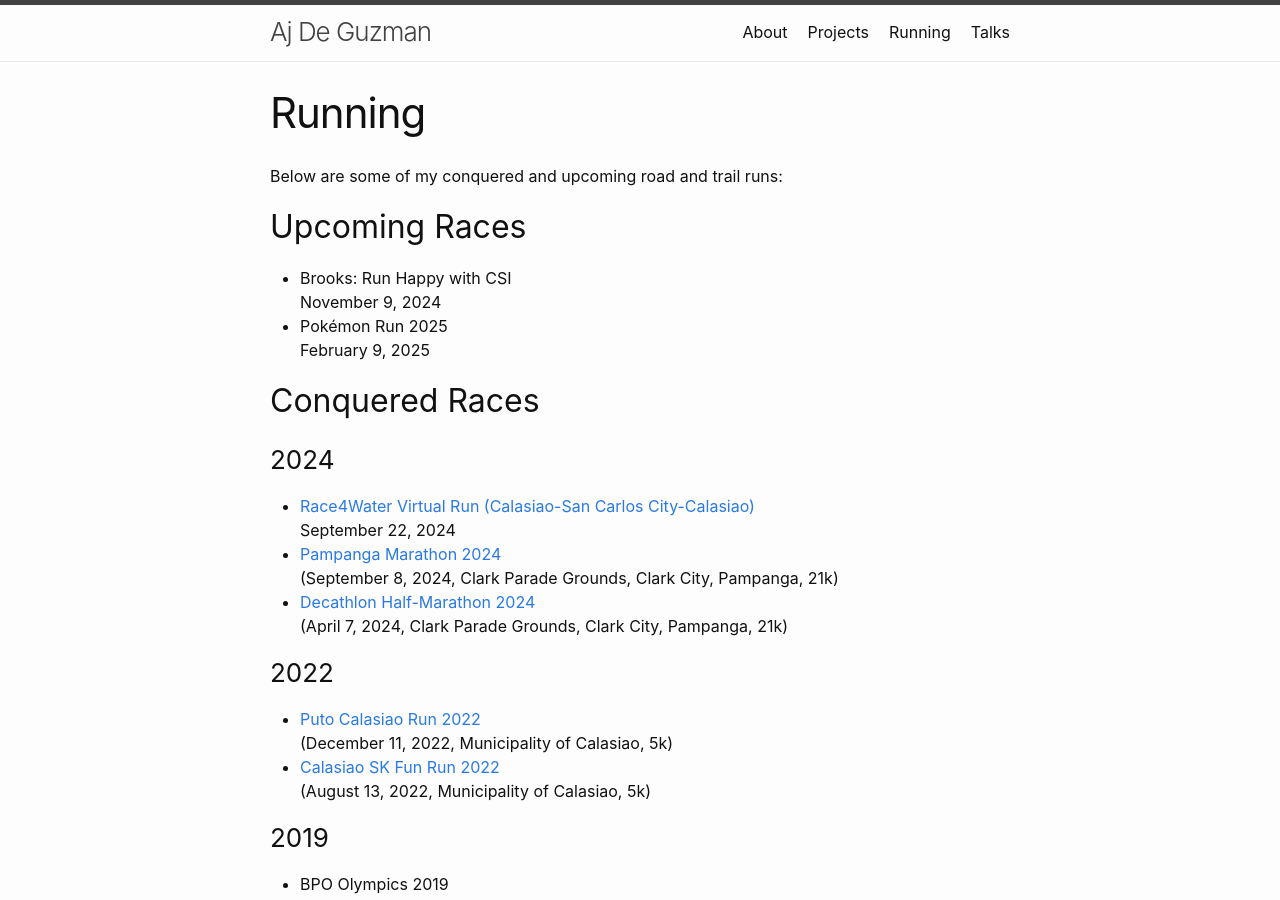
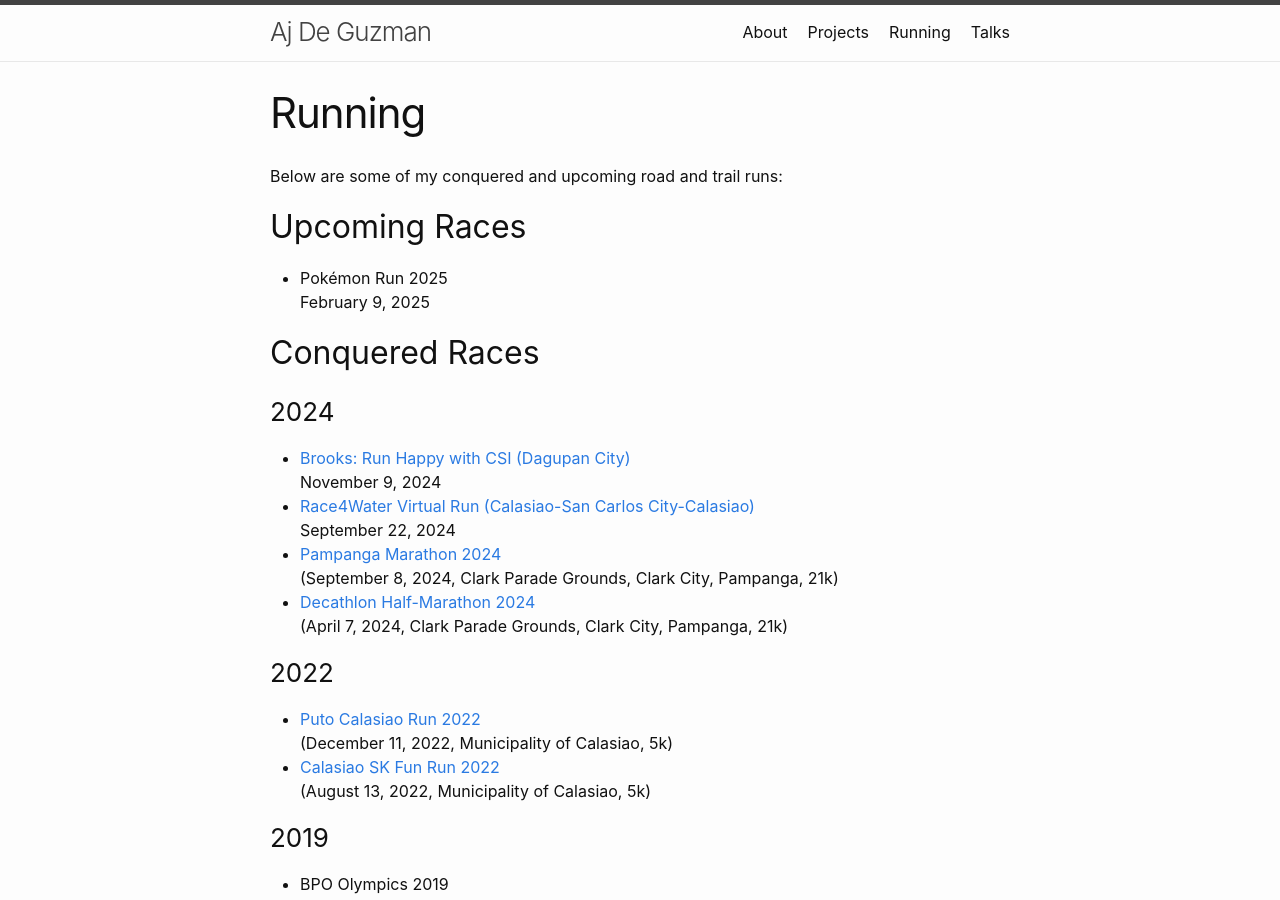
Before and after one commit to ajdeguzman/ajdeguzman.github.io, a Jekyll site: the page built from running.md, in a window 1280 px wide and 900 px high. Built offline with Jekyll 4.4.1, drawn with Linux system fonts in a browser that asks for light colours; part of the change alters nothing that is shown.

Commit message:
Update running.md

```diff
--- a/running.md
+++ b/running.md
@@ -8,8 +8,6 @@ Below are some of my conquered and upcoming road and trail runs:
 
 ## Upcoming Races
 
-- Brooks: Run Happy with CSI
-<br> November 9, 2024
 - Pokémon Run 2025
 <br> February 9, 2025
 
@@ -17,6 +15,8 @@ Below are some of my conquered and upcoming road and trail runs:
 ## Conquered Races
 
 ### 2024
+- [Brooks: Run Happy with CSI (Dagupan City)](https://www.strava.com/activities/12871969762)
+<br> November 9, 2024
 - [Race4Water Virtual Run (Calasiao-San Carlos City-Calasiao)](https://www.strava.com/activities/12470785798)
 <br> September 22, 2024
 - [Pampanga Marathon 2024](https://www.strava.com/activities/12355375455)
```
